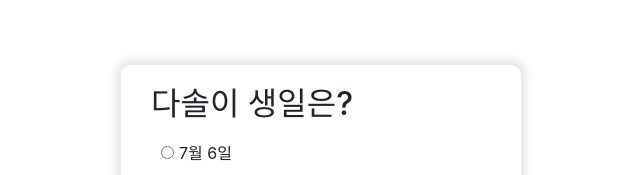
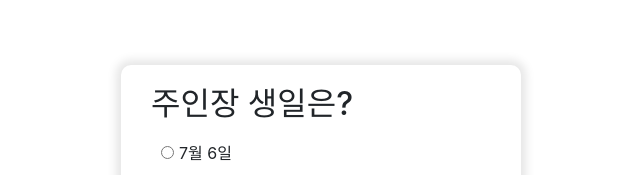
Before and after one commit to dasoljong/Vue-Simple-Projects, a Vue app: page /quiz in a window 1280 px wide. Shown: the part 135-310 px from the top of the page, without its empty margins (319-959 px from the left). Built offline with nearby package versions, Linux system fonts and the light colour scheme.

Commit message:
w: question modified

```diff
--- a/src/components/QuizApp.vue
+++ b/src/components/QuizApp.vue
@@ -48,7 +48,7 @@ export default {
       finalScore: "",
       quizData: [
         {
-          question: "다솔이 생일은?",
+          question: "주인장 생일은?",
           a: "7월 6일",
           b: "7월 8일",
           c: "7월 10일",
@@ -56,36 +56,36 @@ export default {
           correct: "b",
         },
         {
-          question: "다솔이 전화번호 뒷자리는?",
-          a: "8738",
-          b: "8737",
-          c: "9896",
-          d: "9897",
-          correct: "d",
-        },
-        {
-          question: "우리 사귄 날짜는?",
-          a: "9월 18일",
-          b: "9월 19일",
-          c: "9월 20일",
-          d: "9월 21일",
+          question: "주인장 생일은?",
+          a: "7월 6일",
+          b: "7월 8일",
+          c: "7월 10일",
+          d: "7월 12일",
           correct: "b",
         },
         {
-          question: "우리 첫키스 날짜는?",
-          a: "10월 19일",
-          b: "10월 20일",
-          c: "10월 21일",
-          d: "10월 22일",
+          question: "주인장 생일은?",
+          a: "7월 6일",
+          b: "7월 8일",
+          c: "7월 10일",
+          d: "7월 12일",
           correct: "b",
         },
         {
-          question: "우리 첫키스 요일은?",
-          a: "화",
-          b: "목",
-          c: "금",
-          d: "토",
-          correct: "a",
+          question: "주인장 생일은?",
+          a: "7월 6일",
+          b: "7월 8일",
+          c: "7월 10일",
+          d: "7월 12일",
+          correct: "b",
+        },
+        {
+          question: "주인장 생일은?",
+          a: "7월 6일",
+          b: "7월 8일",
+          c: "7월 10일",
+          d: "7월 12일",
+          correct: "b",
         },
       ],
     };
```
